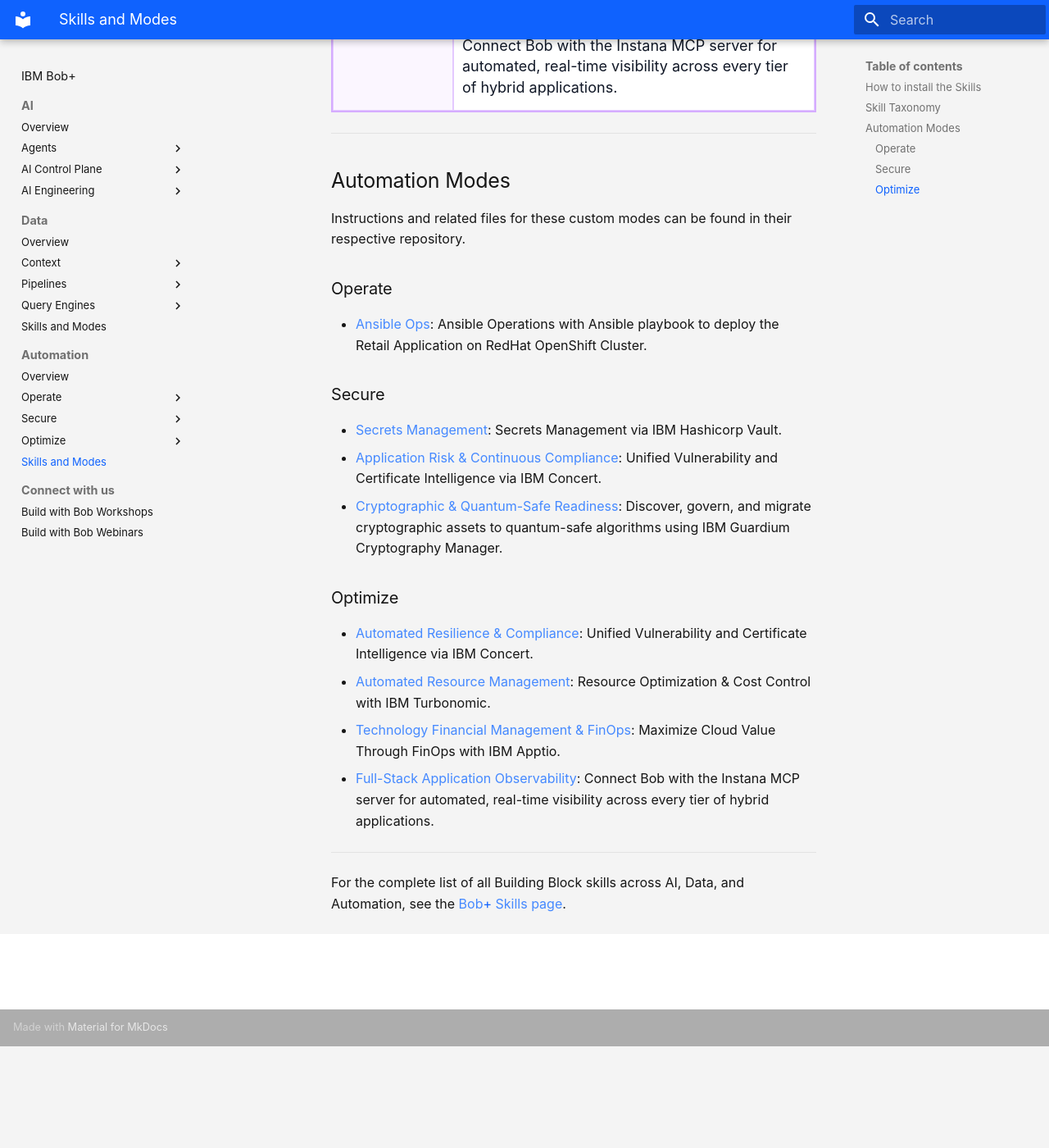
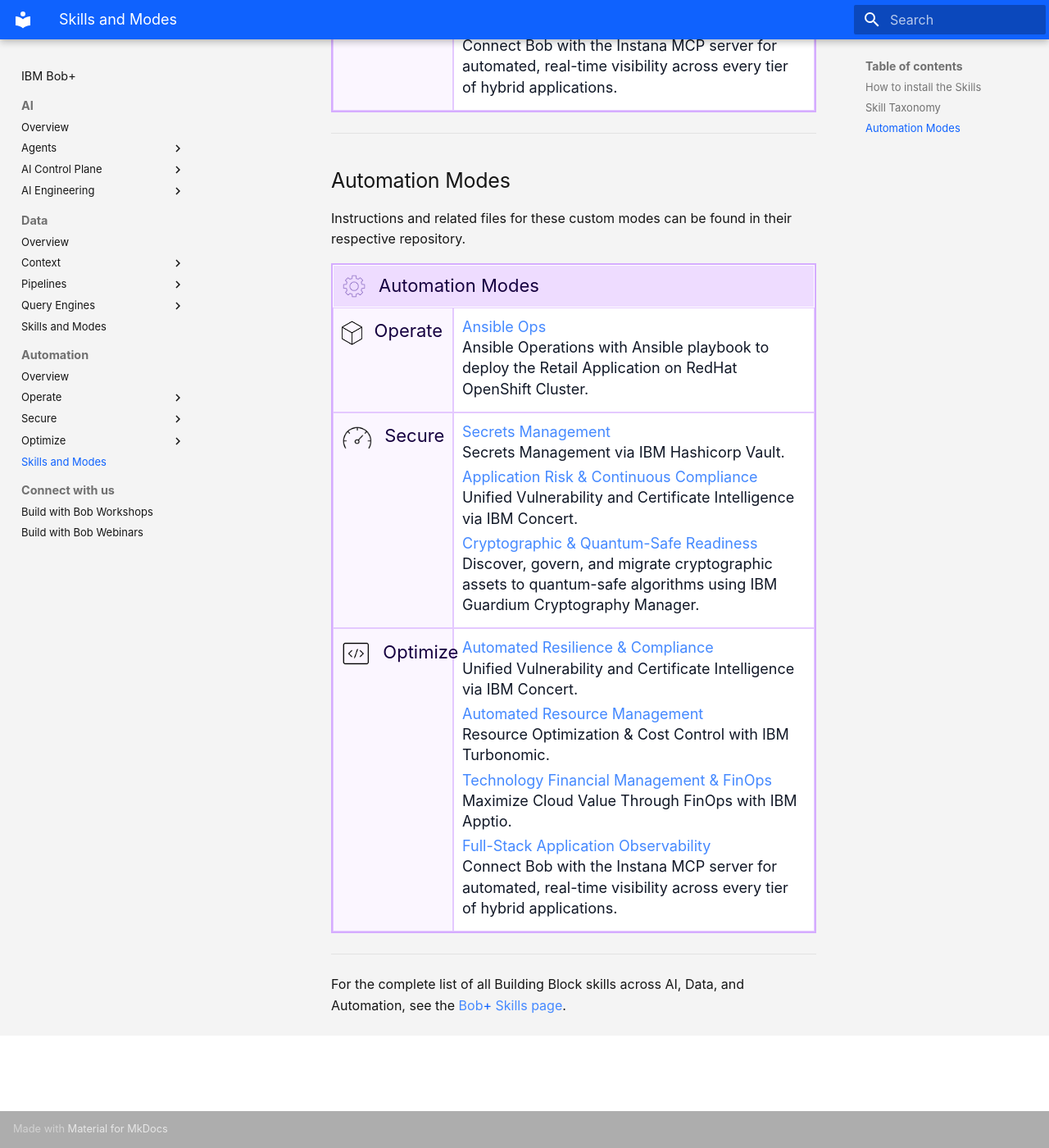
Before and after one commit to ibm-self-serve-assets/building-blocks2.0, an MkDocs documentation site: the page built from docs-src/automation-core/bob-skills-and-modes.md, in a window 1280 px wide and 1400 px high, scrolled down 2249 px. Shown: the whole window at 82% size. Built offline with MkDocs 1.6.1 and Material for MkDocs 9.7.7, drawn with Linux system fonts in a browser that asks for light colours; before the commit the page ends 3525 px from its top, so only the background shows below that.

Commit message:
Updating automation pages

```diff
--- a/docs-src/automation-core/bob-skills-and-modes.md
+++ b/docs-src/automation-core/bob-skills-and-modes.md
@@ -65,19 +65,48 @@
 
 Instructions and related files for these custom modes can be found in their respective repository.
 
-### Operate
-- [Ansible Ops](https://github.com/ibm-self-serve-assets/building-blocks/tree/main/build-and-deploy/Iaas/bob-modes/base-modes): Ansible Operations with Ansible playbook to deploy the Retail Application on RedHat OpenShift Cluster.
+<div class="skills-listing">
 
-### Secure
-- [Secrets Management](https://github.com/ibm-self-serve-assets/building-blocks/tree/main/build-and-deploy/non-human-identity/secrets-management/bob-modes/base-modes): Secrets Management via IBM Hashicorp Vault.
-- [Application Risk & Continuous Compliance](https://github.com/ibm-self-serve-assets/building-blocks/raw/main/optimize/automated-resilience-and-compliance/bob-modes/base-modes/application-resilience.zip): Unified Vulnerability and Certificate Intelligence via IBM Concert.
-- [Cryptographic & Quantum-Safe Readiness](https://github.com/ibm-self-serve-assets/building-blocks/raw/main/optimize/automated-resilience-and-compliance/bob-modes/base-modes/application-resilience.zip): Discover, govern, and migrate cryptographic assets to quantum-safe algorithms using IBM Guardium Cryptography Manager.
+  <table class="skill-card" style="--accent:#d5acff; --header:#f7efff; --th:#eedcff; --first-td:#fbf6ff; --grid:#e4c9ff; --text:#160040;">
+    <tbody>
+      <thead><tr><th colspan="2">
+        <div class="skill-group"><img src="../../ibm-bob/skills/images/automation.png" alt="" class="title-icon"><span>Automation Modes</span></div>
+      </th></tr></thead>
+      <tr>
+        <td><div class="skill-subgroup"><img src="../../ibm-bob/skills/images/build.png" alt="" class="title-icon"><span>Operate</span></div></td>
+        <td>
+            <p><a href="https://github.com/ibm-self-serve-assets/building-blocks/tree/main/build-and-deploy/Iaas/bob-modes/base-modes">Ansible Ops</a>
+            <br>Ansible Operations with Ansible playbook to deploy the Retail Application on RedHat OpenShift Cluster.</p>
+        </td>
+      </tr>
+      <tr>
+        <td><div class="skill-subgroup"><img src="../../ibm-bob/skills/images/optimize.png" alt="" class="title-icon"><span>Secure</span></div></td>
+        <td>
+            <p><a href="https://github.com/ibm-self-serve-assets/building-blocks/tree/main/build-and-deploy/non-human-identity/secrets-management/bob-modes/base-modes">Secrets Management</a>
+            <br>Secrets Management via IBM Hashicorp Vault.</p>
+            <p><a href="https://github.com/ibm-self-serve-assets/building-blocks/raw/main/optimize/automated-resilience-and-compliance/bob-modes/base-modes/application-resilience.zip">Application Risk & Continuous Compliance</a>
+            <br>Unified Vulnerability and Certificate Intelligence via IBM Concert.</p>
+            <p><a href="https://github.com/ibm-self-serve-assets/building-blocks/raw/main/optimize/automated-resilience-and-compliance/bob-modes/base-modes/application-resilience.zip">Cryptographic & Quantum-Safe Readiness</a>
+            <br>Discover, govern, and migrate cryptographic assets to quantum-safe algorithms using IBM Guardium Cryptography Manager.</p>
+        </td>
+      </tr>
+      <tr>
+        <td><div class="skill-subgroup"><img src="../../ibm-bob/skills/images/modernize.png" alt="" class="title-icon"><span>Optimize</span></div></td>
+        <td>
+            <p><a href="https://github.com/ibm-self-serve-assets/building-blocks/blob/main/optimize/automated-resilience-and-compliance/bob-modes/base-modes/application-resilience.zip">Automated Resilience & Compliance</a>
+            <br>Unified Vulnerability and Certificate Intelligence via IBM Concert.</p>
+            <p><a href="https://github.com/ibm-self-serve-assets/building-blocks/blob/main/optimize/automated-resilience-and-compliance/bob-modes/base-modes/application-resilience.zip">Automated Resource Management</a>
+            <br>Resource Optimization & Cost Control with IBM Turbonomic.</p>
+            <p><a href="https://github.com/ibm-self-serve-assets/building-blocks/blob/finops/optimize/finops/bob-modes/base-modes/cloudability-api.zip">Technology Financial Management & FinOps</a>
+            <br>Maximize Cloud Value Through FinOps with IBM Apptio.</p>
+            <p><a href="https://github.com/ibm-self-serve-assets/building-blocks/blob/finops/observe/application-observability/bob-modes/base-modes/application-observability.zip">Full-Stack Application Observability</a>
+            <br>Connect Bob with the Instana MCP server for automated, real-time visibility across every tier of hybrid applications.</p>
+        </td>
+      </tr>
+    </tbody>
+  </table>
 
-### Optimize
-- [Automated Resilience & Compliance](https://github.com/ibm-self-serve-assets/building-blocks/blob/main/optimize/automated-resilience-and-compliance/bob-modes/base-modes/application-resilience.zip): Unified Vulnerability and Certificate Intelligence via IBM Concert.
-- [Automated Resource Management](https://github.com/ibm-self-serve-assets/building-blocks/blob/main/optimize/automated-resilience-and-compliance/bob-modes/base-modes/application-resilience.zip): Resource Optimization & Cost Control with IBM Turbonomic.
-- [Technology Financial Management & FinOps](https://github.com/ibm-self-serve-assets/building-blocks/blob/finops/optimize/finops/bob-modes/base-modes/cloudability-api.zip): Maximize Cloud Value Through FinOps with IBM Apptio.
-- [Full-Stack Application Observability](https://github.com/ibm-self-serve-assets/building-blocks/blob/finops/observe/application-observability/bob-modes/base-modes/application-observability.zip): Connect Bob with the Instana MCP server for automated, real-time visibility across every tier of hybrid applications.
+</div>
 
 ---
 
```
